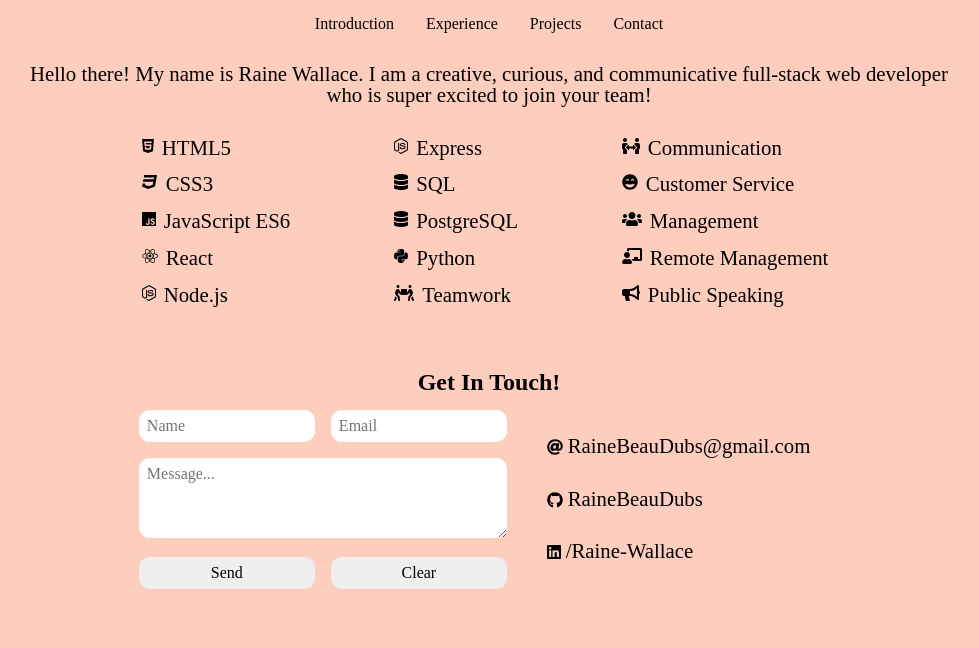
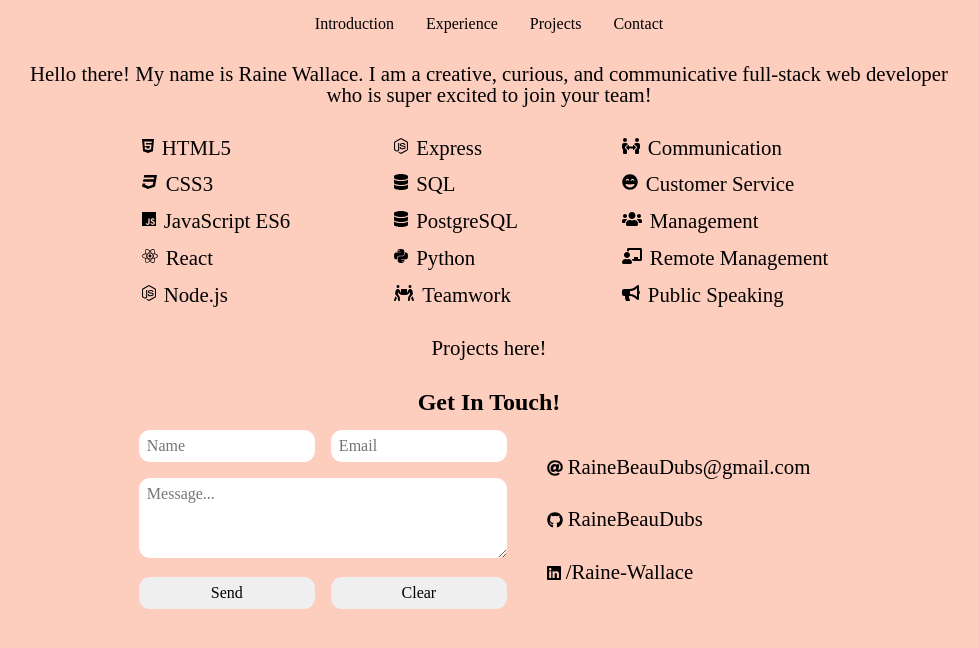
Before and after one commit to RaineBeauDubs/MyPortfolio, a React (Create React App) app in the folder portfolio/: page / in a window 1280 px wide. Shown: the top 648 px of the page, without its empty margins (151-1130 px from the left). Built offline with nearby package versions, Linux system fonts and the light colour scheme.

Commit message:
wired up basic projects comp, added projects css file

```diff
--- a/portfolio/src/App.js
+++ b/portfolio/src/App.js
@@ -1,6 +1,7 @@
 import React from 'react';
 import Navigation from './components/Navigation';
 import Introduction from './components/Introduction';
+import Projects from './components/Projects';
 import Contact from './components/Contact';
 import './App.css';
 
@@ -10,6 +11,7 @@
       <div className="pBody">
         <Navigation />
         <Introduction />
+        <Projects />
         <Contact />
       </div>
     </div>
--- a/portfolio/src/components/projects.js
+++ b/portfolio/src/components/projects.js
@@ -0,0 +1,13 @@
+import React from 'react';
+import './componentCSS/projects.css';
+
+
+const Projects = () => {
+  return (
+    <div>
+      <p>Projects here!</p>
+    </div>
+  )
+}
+
+export default Projects;
```
Also changed, not shown: portfolio/src/components/componentCSS/projects.css (added).
